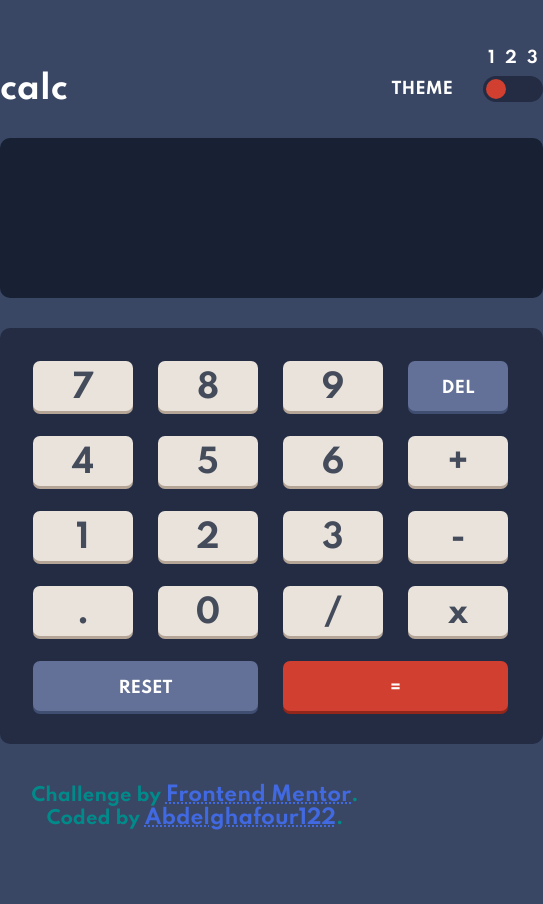
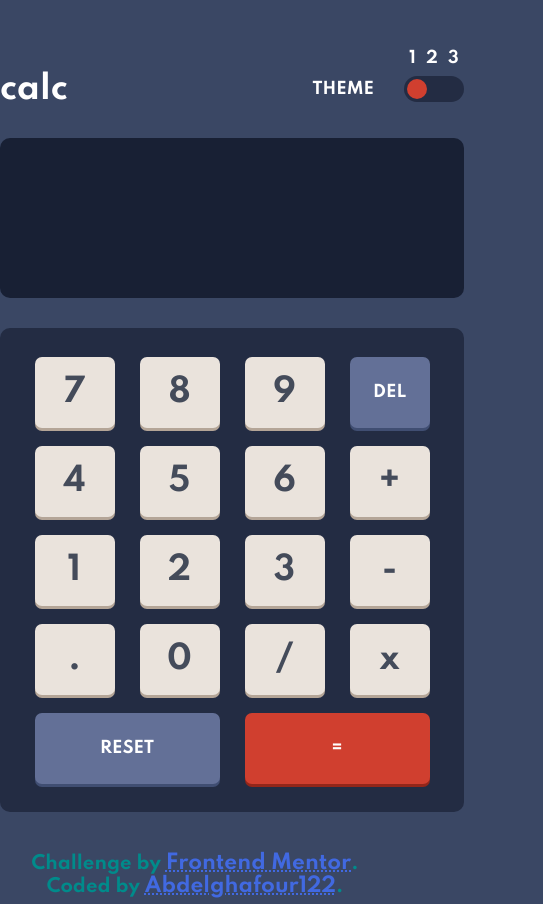
Before and after one commit to Abdelghafour122/react-calculator, a React (Create React App) app: page / in a window 390 px wide. Shown: the whole page, 543 px wide, since content can reach past the window. Before the commit the page ends 844 px from the top, so only its background shows below. Built offline with nearby package versions, Linux system fonts and the light colour scheme.

Commit message:
responsive, improved css

```diff
--- a/src/App.css
+++ b/src/App.css
@@ -81,7 +81,7 @@
   --vd-blue: #1b2428;
   /* --white: hsl(0, 0, 100%); */
 
-  --reg-fs: 32px;
+  --reg-fs: 2rem;
 }
 
 .blue-theme {
@@ -153,15 +153,20 @@ body {
 }
 
 .core {
-  margin: 40px auto;
-  width: 543px;
+  margin: 2.5rem auto;
+  width: 33.9375rem;
+}
+@media (max-width: 47.9375rem) {
+  .core {
+    width: 29rem;
+  }
 }
 
 .core .head {
   display: flex;
   align-items: center;
   justify-content: space-between;
-  padding: 30px 0;
+  padding: 1.875rem 0;
 }
 
 .core .head span {
@@ -171,29 +176,29 @@ body {
   font-size: var(--reg-fs);
 }
 
-.core .head #toggler {
+.core .head .toggler {
   display: flex;
   align-items: center;
   justify-content: center;
 }
 
-.core .head #toggler span:first-of-type {
+.core .head .toggler span:first-of-type {
   font-size: unset;
   text-transform: uppercase;
 }
-.core .head #mark-holder {
-  width: 60px;
+.core .head .mark-holder {
+  width: 3.75rem;
   padding: 3px;
   background-color: var(--background-toggle-keyboard);
   display: flex;
   align-items: center;
   justify-content: flex-start;
-  margin-left: 30px;
-  border-radius: 100px;
+  margin-left: 1.875rem;
+  border-radius: 6.25rem;
   position: relative;
   transition: 0.3s;
 }
-.core .head #mark-holder #num {
+.core .head .mark-holder #num {
   position: absolute;
   bottom: calc(100% + 8px);
   left: 0;
@@ -202,13 +207,13 @@ body {
   align-items: center;
   justify-content: space-around;
 }
-.core .head #mark-holder #num span {
+.core .head .mark-holder #num span {
   cursor: pointer;
 }
 
-.core .head #mark-holder #mark {
-  height: 20px;
-  width: 20px;
+.core .head .mark-holder #mark {
+  height: 1.25rem;
+  width: 1.25rem;
   border-radius: 50%;
   background-color: var(--key-toggle-bgcolor);
   transition: 0.3s;
@@ -216,12 +221,12 @@ body {
 
 .core .result-screen {
   color: var(--result-color);
-  padding: 35px;
+  padding: 2.1875rem;
   text-align: right;
   font-size: var(--reg-fs);
   background-color: var(--background-screen);
-  border-radius: 10px;
-  margin-bottom: 30px;
+  border-radius: 0.625rem;
+  margin-bottom: 1.875rem;
   min-height: 10rem;
   height: auto;
   transition: 0.3s;
@@ -235,26 +240,39 @@ body {
 }
 
 .core .result-screen .prev-operand {
-  font-size: 14px;
+  font-size: 0.875rem;
 }
 
 .core .keys-cont {
   background-color: var(--background-toggle-keyboard);
-  padding: 33px;
-  border-radius: 10px;
+  padding: 2rem;
+  border-radius: 0.625rem;
   display: grid;
-  grid-template-columns: repeat(4, 100px);
-  grid-template-rows: repeat(5, 50px);
-  gap: 25px;
+  grid-template-columns: repeat(4, 6.25rem);
+  grid-template-rows: repeat(5, 3.125rem);
+  gap: 1.5625rem;
   transition: 0.3s;
+  align-items: center;
+  justify-content: center;
+}
+@media (max-width: 47.9375rem) {
+  .core .keys-cont {
+    grid-template-columns: repeat(4, 5rem);
+    grid-template-rows: repeat(5, 4rem);
+  }
 }
 
 .core .keys-cont > * {
   text-align: center;
-  line-height: 55px;
+  line-height: 3.4375rem;
   border-radius: 7px;
   cursor: pointer;
-  transition: 0.3s;
+  transition: color 0.3s, background-color 0.3s;
+}
+@media (max-width: 47.9375rem) {
+  .core .keys-cont > * {
+    line-height: 4.4375rem;
+  }
 }
 
 .core .keys-cont .spec {
@@ -266,7 +284,7 @@ body {
 .core .keys-cont #reset {
   grid-column: 1/3;
 }
-.core .keys-cont #equal {
+.core .keys-cont .equal {
   grid-column: 3/5;
   background-color: var(--key-toggle-bgcolor);
   color: var(--equal-button-color);
@@ -280,15 +298,20 @@ body {
   font-size: var(--reg-fs);
 }
 
+.core .keys-cont > *:hover {
+  box-shadow: unset;
+  transform: translateY(3px);
+}
+
 .attribution {
   text-align: center;
   color: darkcyan;
-  font-size: 18px;
+  font-size: 1.125rem;
 }
 
 .attribution a {
   color: royalblue;
   text-decoration: underline dotted;
-  padding-bottom: 7px;
-  font-size: 20px;
+  padding-bottom: 0.4375rem;
+  font-size: 1.25rem;
 }
--- a/src/components/Arithmetic Opt/Equal.jsx
+++ b/src/components/Arithmetic Opt/Equal.jsx
@@ -4,7 +4,7 @@ import { ACTIONS } from "../Core";
 const Equal = ({ dis }) => {
   return (
     <div
-      id="equal"
+      className="equal"
       onClick={() => {
         dis({ type: ACTIONS.EVALUATE });
       }}
--- a/src/components/Core.jsx
+++ b/src/components/Core.jsx
@@ -124,7 +124,7 @@ const Core = () => {
     {}
   );
   return (
-    <div className="core">
+    <main className="core">
       <Head />
       <ResultScreen
         curOp={currentOperand}
@@ -133,7 +133,7 @@ const Core = () => {
         onFormat={formatOperand}
       />
       <KeysContainer dispatch={dispatch} />
-    </div>
+    </main>
   );
 };
 
--- a/src/components/Head.jsx
+++ b/src/components/Head.jsx
@@ -1,22 +1,24 @@
-import React from "react";
+import React, { useEffect } from "react";
 import { useState } from "react";
 
 const Head = () => {
   const [keyPosition, setKeyPosition] = useState("start");
   const [theme, setTheme] = useState("blue");
 
-  document.body.classList.forEach((classs) => {
-    document.body.classList.remove(classs);
-  });
-  document.body.classList.add(`${theme}-theme`);
+  useEffect(() => {
+    document.body.classList.forEach((classs) => {
+      document.body.classList.remove(classs);
+    });
+    document.body.classList.add(`${theme}-theme`);
+  }, [theme]);
 
   return (
     <div className="head">
       <span>calc</span>
-      <span id="toggler">
+      <span className="toggler">
         <span>Theme</span>
         <span
-          id="mark-holder"
+          className="mark-holder"
           style={
             keyPosition === "center"
               ? { justifyContent: "center" }
```
